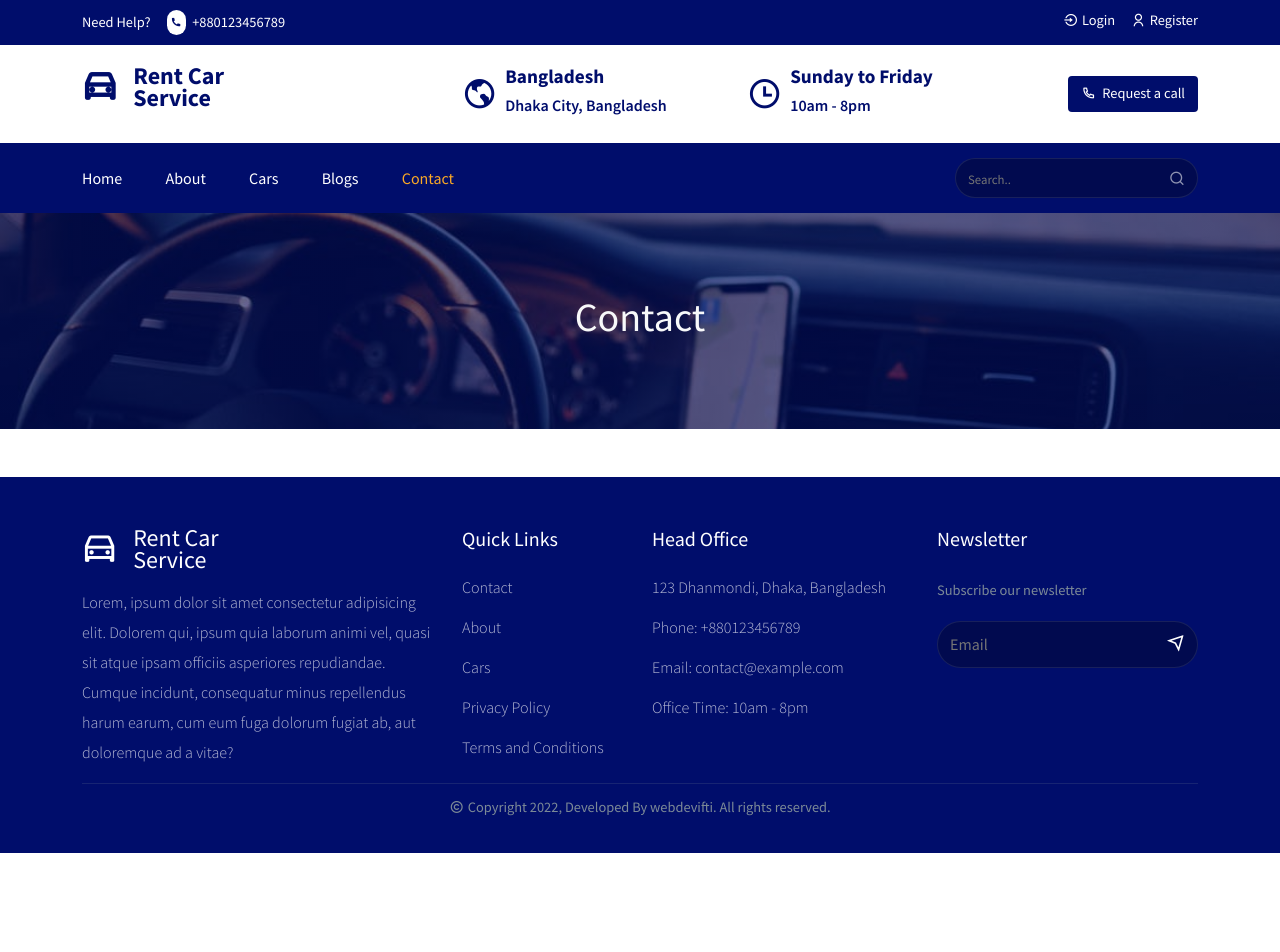
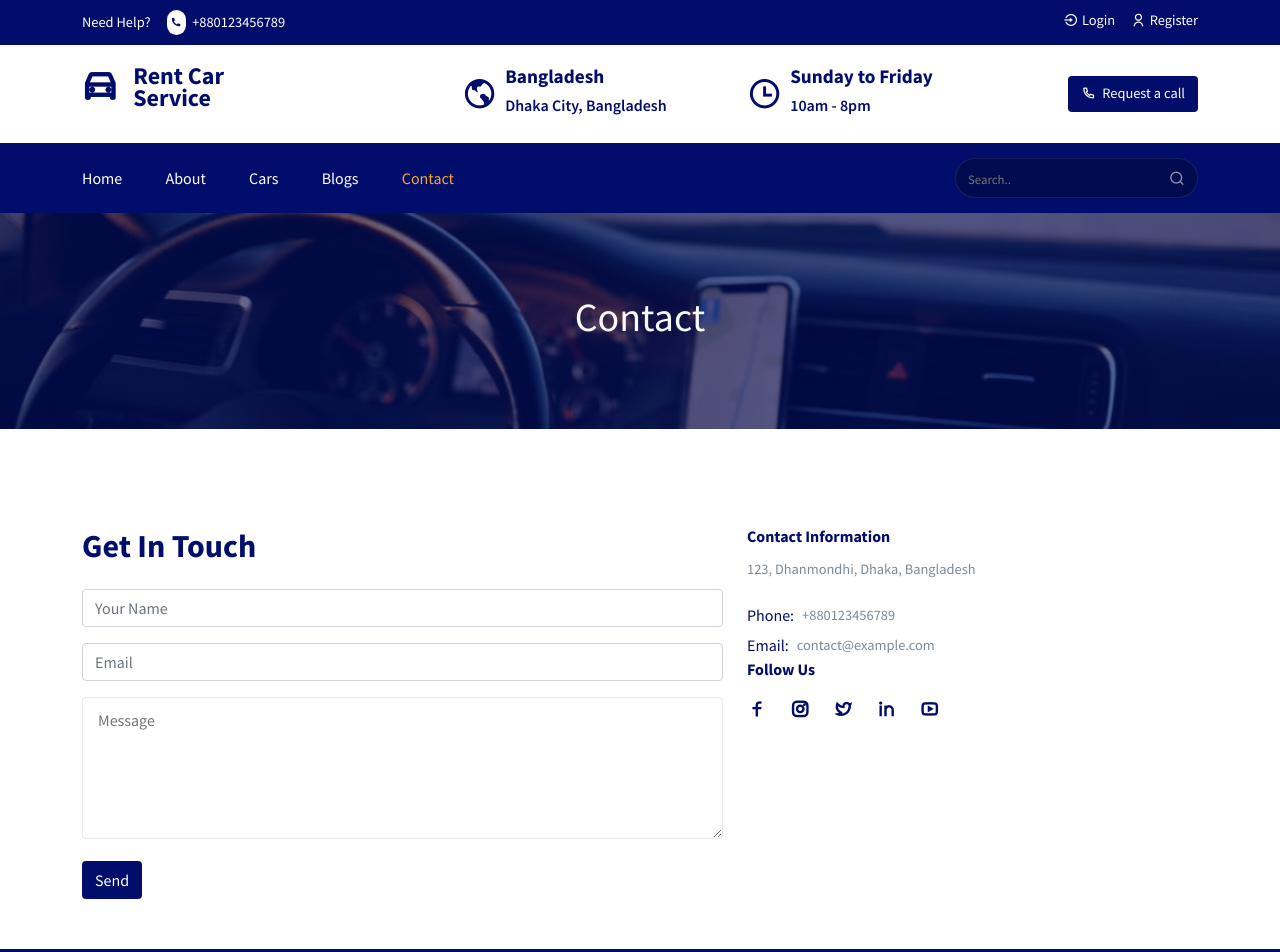
Before and after one commit to webdevifti/react-car-rental-website, a React (Create React App) app: page /contact in a window 1280 px wide. Shown: the top 952 px of the page. Before the commit the page ends 853 px from the top, so only its background shows below. Built offline with nearby package versions, Linux system fonts and the light colour scheme.

Commit message:
contact and finish

```diff
--- a/src/pages/Contact.jsx
+++ b/src/pages/Contact.jsx
@@ -1,10 +1,82 @@
 import React from 'react'
 import CommonSection from '../components/UI/CommonSection'
 import Helmet from '../components/helmet/Helmet'
+import { Container,Row,Col,Input,Form,FormGroup } from 'reactstrap'
+import { Link } from 'react-router-dom'
+import '../styles/contact.css'
+
+const contact_social = [
+  {
+    url: "#",
+    icon: "ri-facebook-line"
+  },
+  {
+    url: "#",
+    icon: "ri-instagram-line"
+  },
+  {
+    url: "#",
+    icon: "ri-twitter-line"
+  },
+  {
+    url: "#",
+    icon: "ri-linkedin-line"
+  },
+  {
+    url: "#",
+    icon: "ri-youtube-line"
+  }
+]
 const Contact = () => {
   return (
     <Helmet title="Contact">
     <CommonSection title="Contact" />
+    <section>
+      <Container>
+        <Row>
+          <Col lg="7" md="7">
+            <h2 className="fw-bold mb-4">Get In Touch</h2>
+            <Form>
+              <FormGroup className='contat__form'>
+                <Input placeholder='Your Name' type='text' />
+              </FormGroup>
+              <FormGroup className='contat__form'>
+                <Input placeholder='Email' type='email' />
+              </FormGroup>
+              <FormGroup className='contat__form'>
+               <textarea rows="5" placeholder='Message' className='textarea' ></textarea>
+              </FormGroup>
+              <button type='submit' className='contact__btn btn'>Send</button>
+            </Form>
+          </Col>
+          <Col lg="5" md="5">
+            <div className="contact__info">
+              <h6 className='fw-bold'>Contact Information</h6>
+
+              <p className="section__description">123, Dhanmondhi, Dhaka, Bangladesh</p>
+              <div className="d-flex align-items-center gap-2">
+                <h6 className='fs-6 mb-0'>Phone: </h6>
+                <p className='section__description mb-0'>+880123456789</p>
+              </div>
+              <div className="d-flex align-items-center gap-2">
+                <h6 className='fs-6 mb-0'>Email: </h6>
+                <p className='section__description mb-0'>contact@example.com</p>
+              </div>
+
+              <h6 className='fw-bold'>Follow Us</h6>
+
+              <div className="d-flex align-items-center gap-4 mt-3">
+                {
+                  contact_social.map((item, index) => (
+                    <Link to={item.url} key={index} className="social__link-icon"><i className={item.icon}></i></Link>
+                  ))
+                }
+              </div>
+            </div>
+          </Col>
+        </Row>
+      </Container>
+    </section>
   </Helmet>
   )
 }
--- /dev/null
+++ b/src/styles/contact.css
@@ -0,0 +1,20 @@
+.social__link-icon{
+    text-decoration: none;
+    color: #000d6b;
+    font-weight: 600;
+    font-size: 1.2rem;
+}
+.contact__btn{
+    padding: 7px 15px;
+    background: #000d6b !important;
+    color: #fff !important;
+    border: none;
+    outline: none;
+    border-radius: 5px;
+}
+@media only screen and (max-width: 768px){
+    .contact__btn{
+        margin-bottom: 40px;
+        font-size: 0.8rem;
+    }
+}
```
